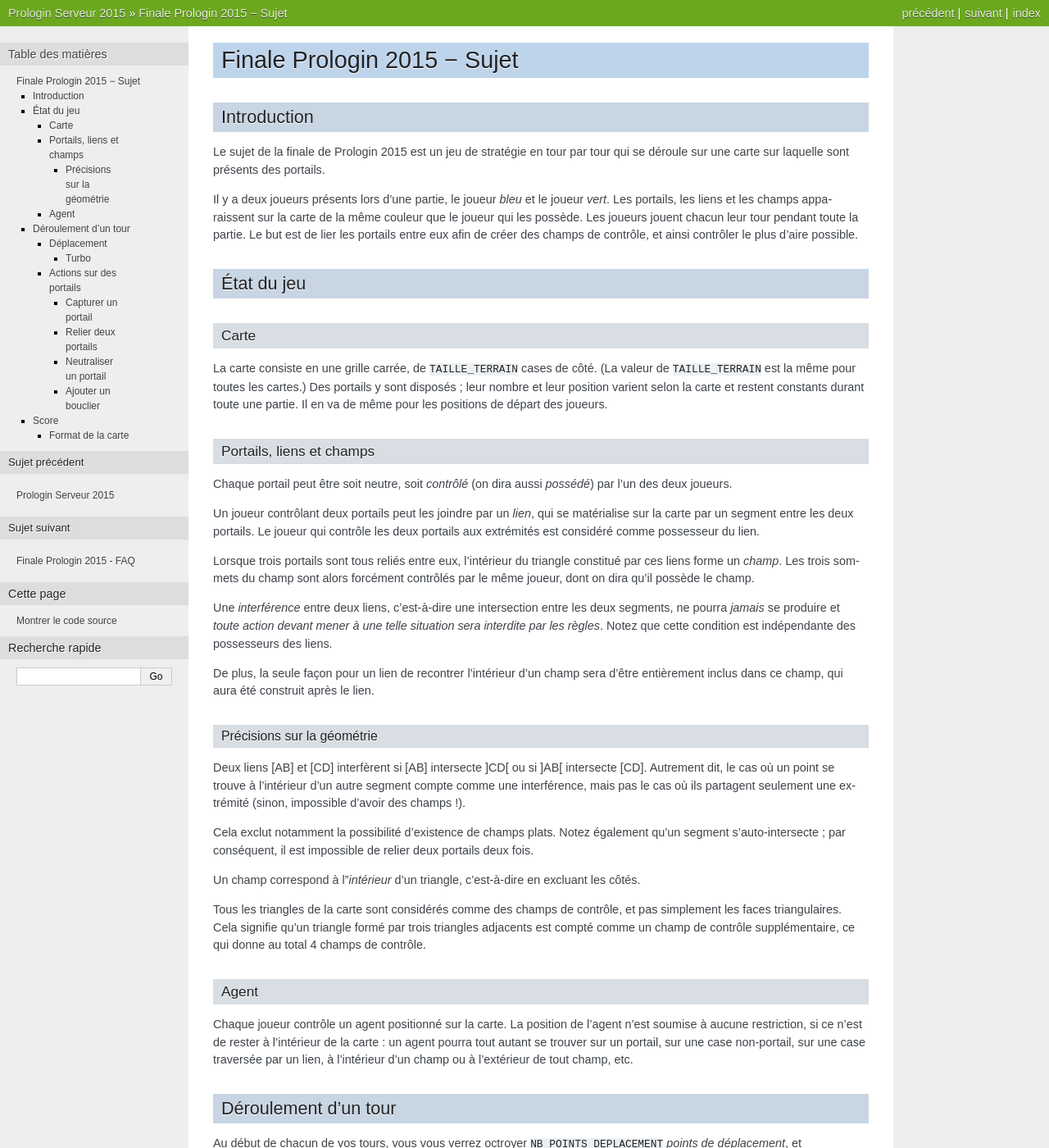
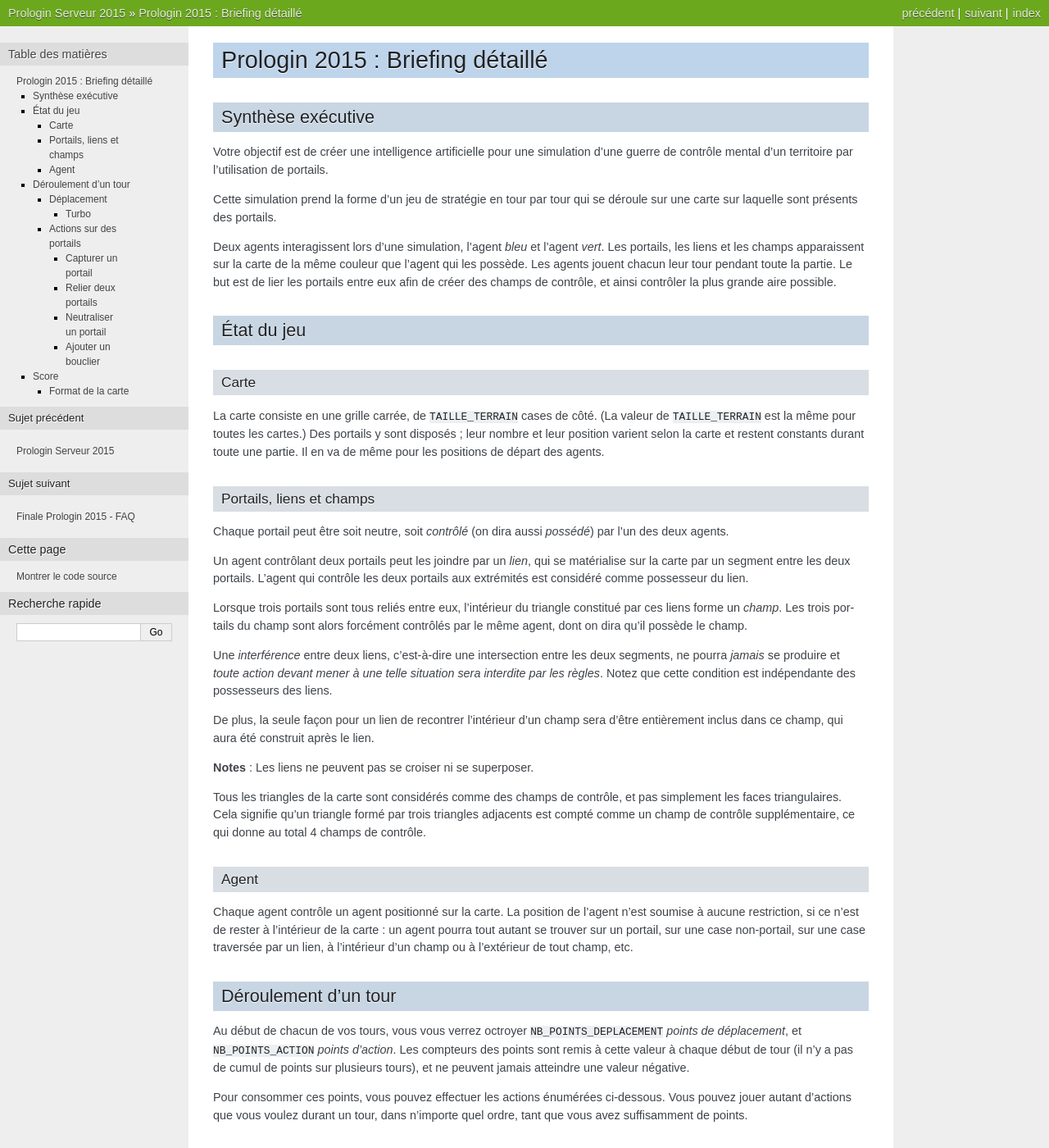
Before and after one commit to prologin/prologin2015, a Sphinx documentation site: the page built from doc/finale.rst, in a window 1280 px wide and 1400 px high. Shown: the whole window at 82% size. Built offline with Sphinx 7.4.7, drawn with Linux system fonts in a browser that asks for light colours; some of the changed text lies outside the part shown.

Commit message:
subject: update

```diff
--- a/doc/finale.rst
+++ b/doc/finale.rst
@@ -1,26 +1,28 @@
-============================
-Finale Prologin 2015 − Sujet
-============================
+=================================
+Prologin 2015 : Briefing détaillé
+=================================
 
-------------
-Introduction
-------------
+------------------
+Synthèse exécutive
+------------------
 
-Le sujet de la finale de Prologin 2015 est un jeu de stratégie en tour
-par tour qui se déroule sur une carte sur laquelle sont présents des
-portails.
+Votre objectif est de créer une intelligence artificielle pour une
+simulation d'une guerre de contrôle mental d'un territoire par
+l'utilisation de portails.
 
-Il y a deux joueurs présents lors d'une partie, le joueur *bleu* et le
-joueur *vert*. Les portails, les liens et les champs apparaissent sur la
-carte de la même couleur que le joueur qui les possède. Les joueurs
+Cette simulation prend la forme d'un jeu de stratégie en tour par tour
+qui se déroule sur une carte sur laquelle sont présents des portails.
+
+Deux agents interagissent lors d'une simulation, l'agent *bleu* et
+l'agent *vert*. Les portails, les liens et les champs apparaissent sur
+la carte de la même couleur que l'agent qui les possède. Les agents
 jouent chacun leur tour pendant toute la partie. Le but est de lier les
 portails entre eux afin de créer des champs de contrôle, et ainsi
-contrôler le plus d'aire possible.
+contrôler la plus grande aire possible.
 
 -----------
 État du jeu
 -----------
-
 
 Carte
 =====
@@ -29,23 +31,23 @@
 côté. (La valeur de ``TAILLE_TERRAIN`` est la même pour toutes les
 cartes.) Des portails y sont disposés ; leur nombre et leur position
 varient selon la carte et restent constants durant toute une
-partie. Il en va de même pour les positions de départ des joueurs.
+partie. Il en va de même pour les positions de départ des agents.
 
 
 Portails, liens et champs
 =========================
 
 Chaque portail peut être soit neutre, soit *contrôlé* (on dira aussi
-*possédé*) par l'un des deux joueurs.
+*possédé*) par l'un des deux agents.
 
-Un joueur contrôlant deux portails peut les joindre par un *lien*, qui
-se matérialise sur la carte par un segment entre les deux portails. Le
-joueur qui contrôle les deux portails aux extrémités est considéré
+Un agent contrôlant deux portails peut les joindre par un *lien*, qui
+se matérialise sur la carte par un segment entre les deux portails.
+L'agent qui contrôle les deux portails aux extrémités est considéré
 comme possesseur du lien.
 
 Lorsque trois portails sont tous reliés entre eux, l'intérieur du
-triangle constitué par ces liens forme un *champ*. Les trois sommets
-du champ sont alors forcément contrôlés par le même joueur, dont on
+triangle constitué par ces liens forme un *champ*. Les trois portails
+du champ sont alors forcément contrôlés par le même agent, dont on
 dira qu'il possède le champ.
 
 Une *interférence* entre deux liens, c'est-à-dire une intersection
@@ -58,33 +60,17 @@
 champ sera d'être entièrement inclus dans ce champ, qui aura été
 construit après le lien.
 
-
-Précisions sur la géométrie
----------------------------
-
-Deux liens [AB] et [CD] interfèrent si [AB] intersecte ]CD[ ou si ]AB[
-intersecte [CD]. Autrement dit, le cas où un point se trouve à
-l'intérieur d'un autre segment compte comme une interférence, mais pas
-le cas où ils partagent seulement une extrémité (sinon, impossible
-d'avoir des champs !).
-
-Cela exclut notamment la possibilité d'existence de champs
-plats. Notez également qu'un segment s'auto-intersecte ; par
-conséquent, il est impossible de relier deux portails deux fois.
-
-Un champ correspond à l'*intérieur* d'un triangle, c'est-à-dire en
-excluant les côtés.
+**Notes** : Les liens ne peuvent pas se croiser ni se superposer.
 
 Tous les triangles de la carte sont considérés comme des champs de
 contrôle, et pas simplement les faces triangulaires. Cela signifie qu'un
 triangle formé par trois triangles adjacents est compté comme un champ
 de contrôle supplémentaire, ce qui donne au total 4 champs de contrôle.
 
-
 Agent
 =====
 
-Chaque joueur contrôle un agent positionné sur la carte. La position
+Chaque agent contrôle un agent positionné sur la carte. La position
 de l'agent n'est soumise à aucune restriction, si ce n'est de rester à
 l'intérieur de la carte : un agent pourra tout autant se trouver sur
 un portail, sur une case non-portail, sur une case traversée par un
@@ -192,7 +178,7 @@
 Score
 -----
 
-Le score des deux joueurs est initialisé à zéro en début de partie et
+Le score des deux agents est initialisé à zéro en début de partie et
 ne peut qu'augmenter au cours de la partie. Pour cela, vous pouvez :
 
 * capturer des portails, ce qui incrémente de
```
Also changed, not shown: doc/faq-candidat.rst (+25 -0 lines), 1 other file.
